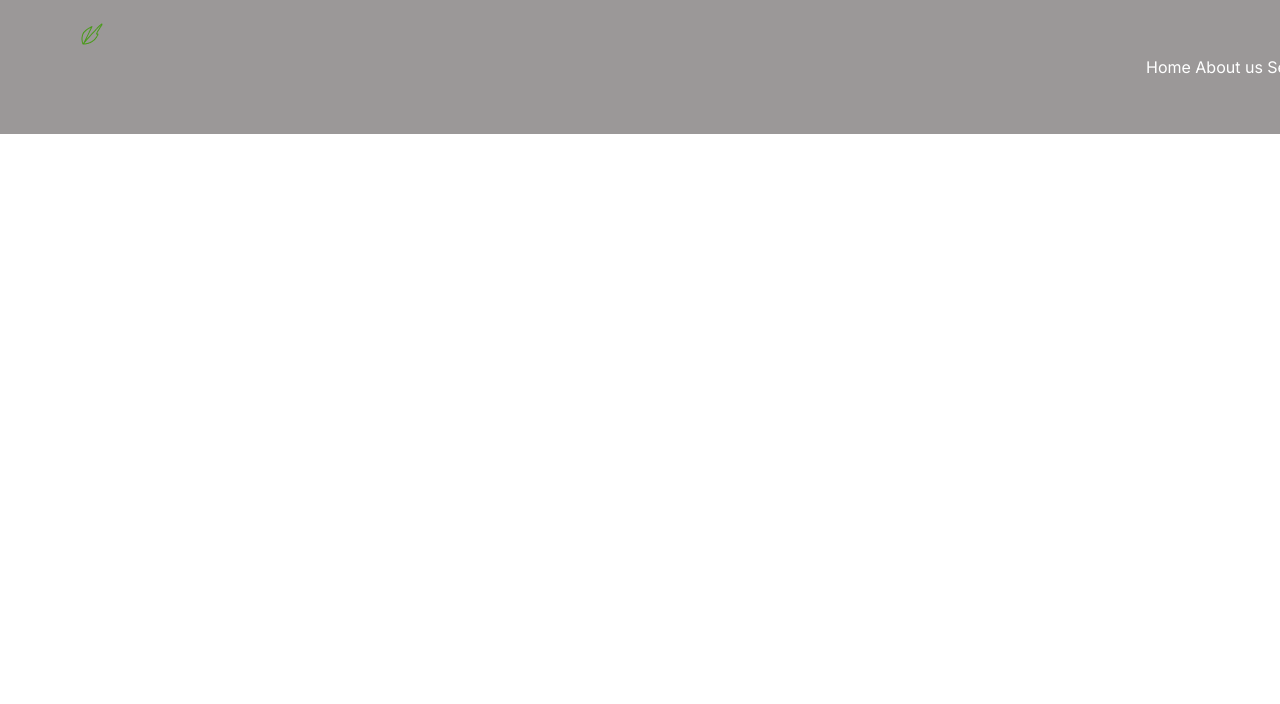
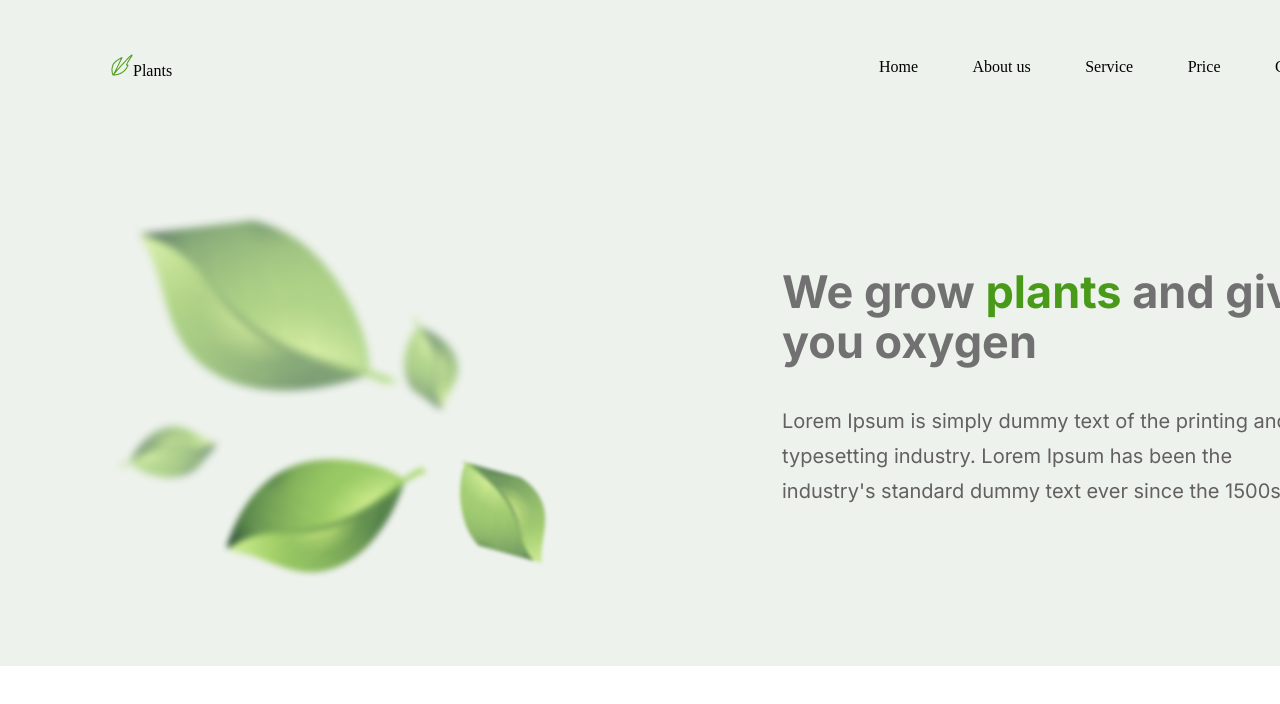
Before and after one commit to AndreiApanel/Plants, a plain HTML site: page plants/index.html in a window 1280 px wide. Shown: the top 704 px of the page. Drawn offline with Linux system fonts and the light colour scheme; a web font is replaced by a local one.

Commit message:
docs:add img in the selection welcome

```diff
--- a/plants/index.html
+++ b/plants/index.html
@@ -9,13 +9,9 @@
 </head>
 <body>
 	<header class="header">
-		<div class="container">
 		<div class="header__wrapper">
-
 			<div class="header__block">
-										<a href="/" class="header__logo">
-										<img src="img/logo.png" alt="logo">
-										</a>
+				<a href="/" class="header__logo"><img src="img/logo.png" alt="logo">Plants</a>
 			</div>
 			<!--/header__block-->
 			<nav class="nav">
@@ -27,11 +23,21 @@
 			</nav>
 		</div>
 			<!-- /header__wrapper -->
+		</header>
+<section class="welcome">
+	<div class="welcome__wrapper">
+		<div class="welcome__img">
+			<a href="/" class="welcome__logo">
+				<img src="img/leafs.png" alt="leafs">
+			</a>
 		</div>
-	</header>
-	<main id="main">
-
-	</main>
+		<div class="welcome__content">
+			<h1>We grow <span>plants</span> and give you oxygen</h1>
+			<p>Lorem Ipsum is simply dummy text of the printing and typesetting industry. Lorem Ipsum has been the industry's standard dummy text ever since the 1500s.</p>
+		</div>
+	</div>
+<!-- welcome__wrapper -->
+</section>
 <footer id="footer">
 </body>
 </html>
--- a/plants/style.css
+++ b/plants/style.css
@@ -5,44 +5,122 @@ box-sizing: border-box;
 }
 
 body {
+	font-family: 'Inika', serif;
+	font-size: 16px;
 	margin: 0;
-	font-family: 'Inika', serif;
-	font-family: 'Inter', sans-serif;
-}
-
-.container {
-
-	width: 1440px;
-	margin: 0;
+	/* font-family: 'Inter', sans-serif; */
 }
 
 .header {
-	background-color: rgb(155, 152, 152);
+	max-width: 1440px;
+	height: 134px;
+	background-color: #EDF2EC;
+}
+
+.header__wrapper {
+	position:absolute;
+	width: 1220px;
+	height: 50px;
+	left: 111px;
+	top: 42px;
+	display: flex;
+	justify-content: space-between;
+	align-items: center;
+
 }
 
 .header__block {
-	width: 100px;
-	height:100px;
-	margin-left: 81px;
-	margin-top: 11px;
+	display: flex;
+	align-items: center;
+	justify-content: space-between;
+	height: 21px;
+	width: 79px;
 }
 
 .header__logo {
-	align-items: center;
-}
-
-.header__wrapper {
-	height: 134px;
-	display: flex;
-	justify-content: space-between;
-	align-items: center;
+	color:black;
+	line-height: 20px;
+	text-decoration:none;
 }
 
 .nav {
+	display: flex;
+	justify-content: space-between;
+	height: 50px;
+	width: 452px;
+	left: 879px;
+	top: 42px;
+}
+
+.nav__link {
+	font-size: 16px;
+	line-height: 50px;
+	text-decoration-color: #E06733;
+	margin-right:46px;
+	color:#010201;
+	text-decoration: none;
+}
+
+.nav__link:last-child {
+	margin-right: 0;
+}
+/* header end */
+
+.welcome {
+	position: relative;
+Width:1440px;
+Height:532px;
+background-color: #EDF2EC;
+}
+
+.welcome__wrapper{
+	position: absolute;
+	left: 109px;
+	top: 62px;
+width: 1222px;
+height: 407px;
+display: flex;
+align-items: center;
+justify-content: space-between;
+}
+
+.welcome__img {
+	width: 448px;
+	height: 407px;
 
 }
 
-.nav__link {
-	color:white;
-	text-decoration: none;
+.welcome__logo {
+
 }
+
+.welcome__content {
+	width: 549px;
+	height: 340px;
+}
+
+.text {
+
+}
+
+h1 {
+	font-family: 'Inter';
+	font-style: normal;
+	font-weight: 700;
+	font-size: 45px;
+	line-height: 50px;
+	color: #717171;
+}
+
+span {
+	color:#499A18;
+}
+
+p {
+font-family: 'Inter';
+font-style: normal;
+font-weight: 400;
+font-size: 20px;
+line-height: 35px;
+color: #636060;
+}
```
Also changed, not shown: plants/img/leafs.png (added). Lines whose indentation alone changed are shown as unchanged.
